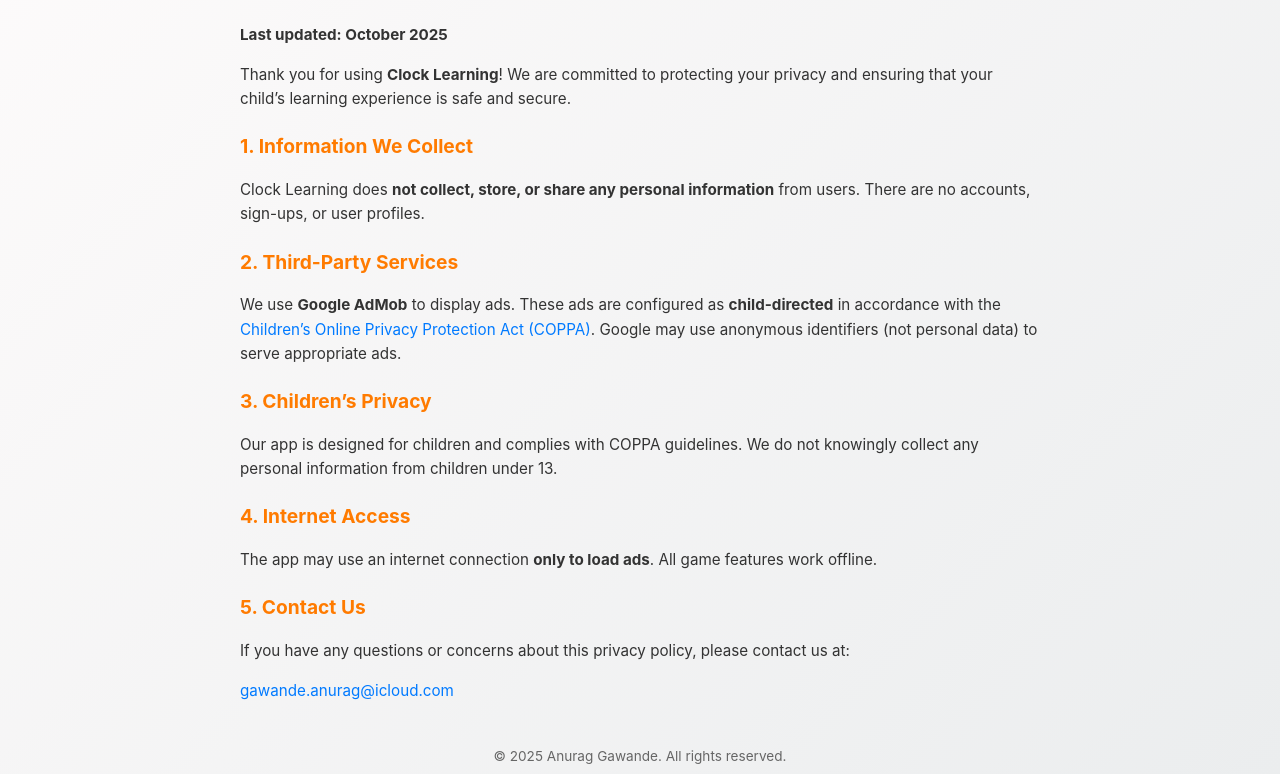
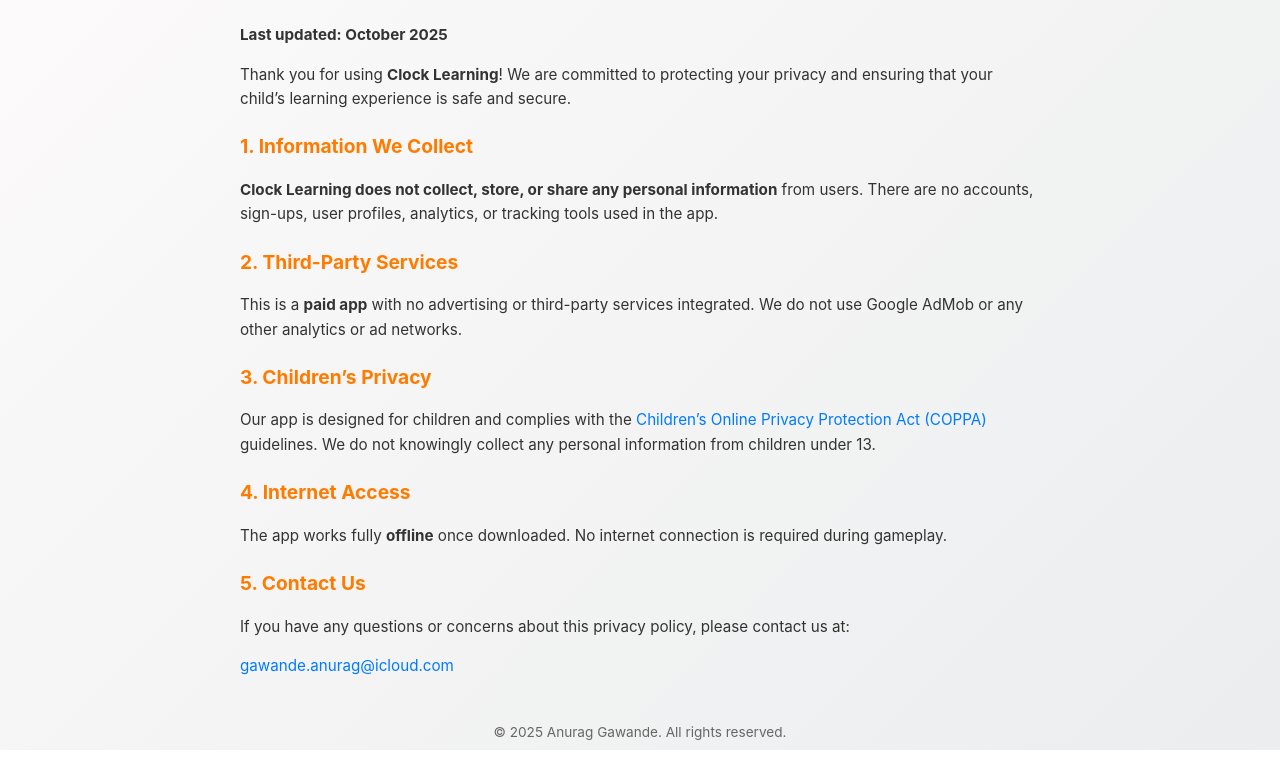
Before and after one commit to asgapp/clock-learning-privacy, a plain HTML site: page privacy.html in a window 1280 px wide. Shown: the part 91-865 px from the top of the page. After the commit the page ends 841 px from the top, so only its background shows below. Drawn offline with Linux system fonts and the light colour scheme.

Commit message:
Update privacy.html

```diff
--- a/privacy.html
+++ b/privacy.html
@@ -64,21 +64,20 @@
        We are committed to protecting your privacy and ensuring that your child’s learning experience is safe and secure.</p>
 
     <h2>1. Information We Collect</h2>
-    <p>Clock Learning does <strong>not collect, store, or share any personal information</strong> from users.
-       There are no accounts, sign-ups, or user profiles.</p>
+    <p><strong>Clock Learning does not collect, store, or share any personal information</strong> from users.
+       There are no accounts, sign-ups, user profiles, analytics, or tracking tools used in the app.</p>
 
     <h2>2. Third-Party Services</h2>
-    <p>We use <strong>Google AdMob</strong> to display ads.
-       These ads are configured as <strong>child-directed</strong> in accordance with the <a href="https://support.google.com/admob/answer/6223431?hl=en" target="_blank">Children’s Online Privacy Protection Act (COPPA)</a>.
-       Google may use anonymous identifiers (not personal data) to serve appropriate ads.</p>
+    <p>This is a <strong>paid app</strong> with no advertising or third-party services integrated.
+       We do not use Google AdMob or any other analytics or ad networks.</p>
 
     <h2>3. Children’s Privacy</h2>
-    <p>Our app is designed for children and complies with COPPA guidelines.
+    <p>Our app is designed for children and complies with the <a href="https://www.ftc.gov/legal-library/browse/rules/childrens-online-privacy-protection-rule-coppa" target="_blank">Children’s Online Privacy Protection Act (COPPA)</a> guidelines.
        We do not knowingly collect any personal information from children under 13.</p>
 
     <h2>4. Internet Access</h2>
-    <p>The app may use an internet connection <strong>only to load ads</strong>.
-       All game features work offline.</p>
+    <p>The app works fully <strong>offline</strong> once downloaded.
+       No internet connection is required during gameplay.</p>
 
     <h2>5. Contact Us</h2>
     <p>If you have any questions or concerns about this privacy policy, please contact us at:</p>
```
